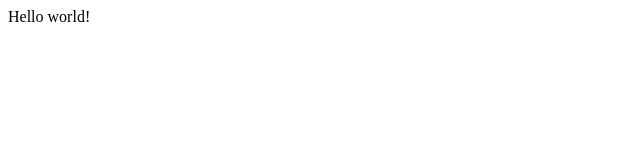
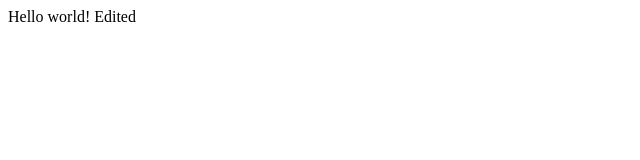
Before and after one commit to flyingsonu122/Gatsby, a Gatsby site: page / in a window 1280 px wide. Shown: the full height of the page, 0-640 px from the left. Built offline with nearby package versions, Linux system fonts and the light colour scheme; Gatsby itself is replaced by a stand-in of ours.

Commit message:
first commit

```diff
--- a/src/pages/index.js
+++ b/src/pages/index.js
@@ -1,5 +1,5 @@
 import React from "react"
 
 export default function Home() {
-  return <div>Hello world!</div>
+  return <div>Hello world! Edited</div>
 }
```
Also changed, not shown: README.md.
